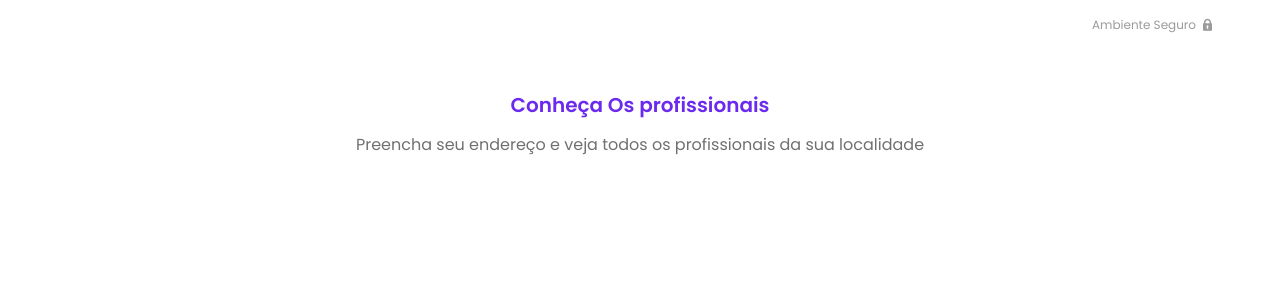
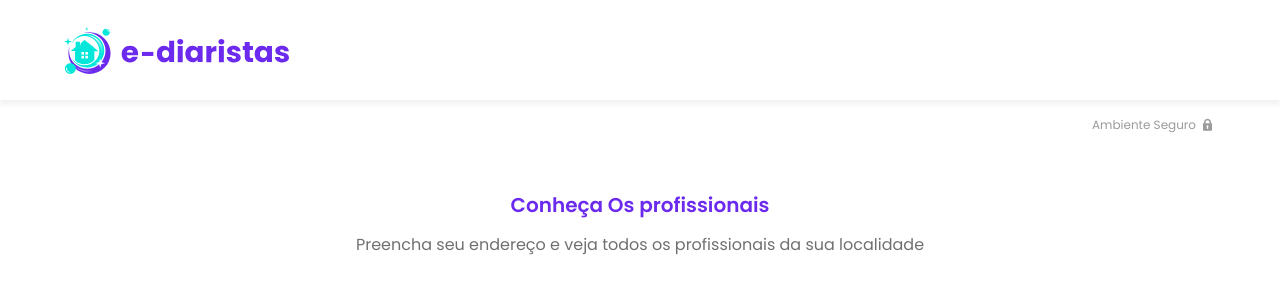
Before and after one commit to ClebyFrancisco/E-Diarista, a Next.js app: page / in a window 1280 px wide. Shown: the top 300 px of the page. Built offline with nearby package versions, Linux system fonts and the light colour scheme.

Commit message:
create component HeaderAppBar

```diff
--- a/src/pages/_app.tsx
+++ b/src/pages/_app.tsx
@@ -4,6 +4,7 @@
 import theme from "ui/themes/theme";
 
 import Head from "next/head";
+import Header from "ui/components/surfaces/Header/Header";
 
 function MyApp({ Component, pageProps }: AppProps) {
   return (
@@ -23,7 +24,9 @@
         />
         <link href="/fonts/tw-icons/css/treinaweb-icons.css" rel="stylesheet" />
       </Head>
+
       <ThemeProvider theme={theme}>
+        <Header />
         <Component {...pageProps} />
       </ThemeProvider>
     </>
--- /dev/null
+++ b/src/ui/components/surfaces/Header/Header.style.tsx
@@ -0,0 +1,25 @@
+import { styled } from "@mui/material/styles";
+import { AppBar } from "@mui/material";
+
+export const HeaderAppBar = styled(AppBar)`
+  background-color: ${({ theme }) => theme.palette.background.paper};
+  box-shadow: 0px 5px 4px rgba(0, 0, 0, 0.05);
+
+  ${({ theme }) => theme.breakpoints.up("md")} {
+    .MuiToolbar-root {
+      height: 100px;
+    }
+  }
+  ${({ theme }) => theme.breakpoints.down("md")} {
+    .MuiToolbar-root {
+      display: flex;
+      justify-content: center;
+    }
+  }
+`;
+export const HeaderLogo = styled("img")`
+  height: 25px;
+  ${({ theme }) => theme.breakpoints.up("md")} {
+    height: 47px;
+  }
+`;
--- /dev/null
+++ b/src/ui/components/surfaces/Header/Header.tsx
@@ -0,0 +1,14 @@
+import React from "react";
+import { Container, Toolbar } from "@mui/material";
+import { HeaderAppBar, HeaderLogo } from "./Header.style";
+
+const Header: React.FC = () => {
+  return (
+    <HeaderAppBar position={"sticky"}>
+      <Toolbar component={Container}>
+        <HeaderLogo src={"/img/logos/logo.svg"} alt={"E-diarista"} />
+      </Toolbar>
+    </HeaderAppBar>
+  );
+};
+export default Header;
```
